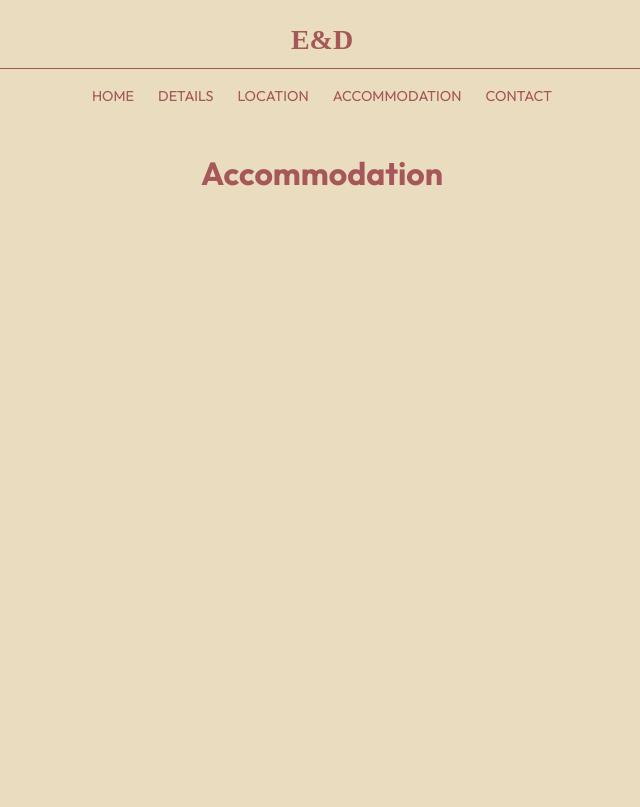
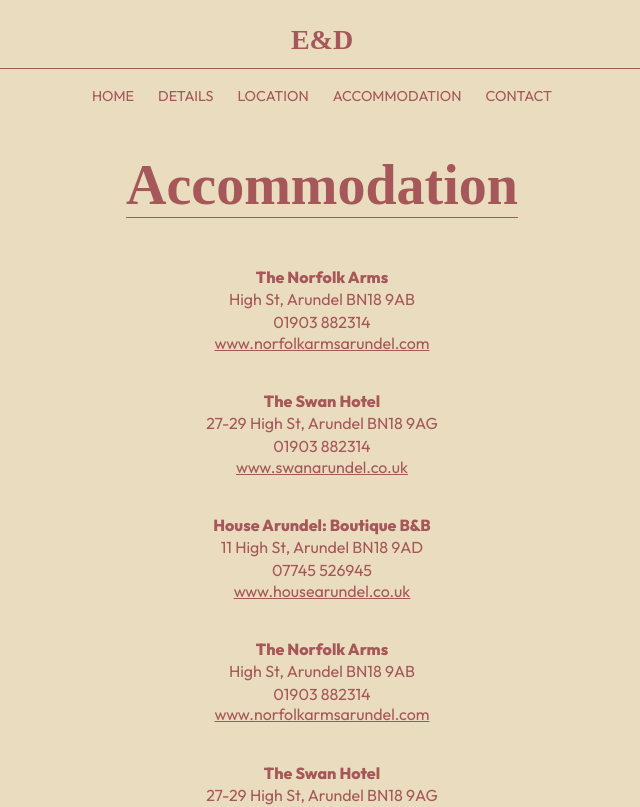
Before and after one commit to GarySimons/ellia-dylan-wedding, a React (Create React App) app: page /accommodation in a window 1280 px wide. Shown: the top 807 px of the page, without its empty margins (318-958 px from the left). Built offline with nearby package versions, Linux system fonts and the light colour scheme; a web font is replaced by a local one.

Commit message:
hotels json created. displaying on Accommodation page

```diff
--- /dev/null
+++ b/src/assets/data/hotels.json
@@ -0,0 +1,44 @@
+[
+  {
+    "name": "The Norfolk Arms",
+    "address": "High St, Arundel BN18 9AB",
+    "phone": "01903 882314",
+    "website": "https://www.norfolkarmsarundel.com/",
+    "websiteName": "www.norfolkarmsarundel.com"
+  },
+  {
+    "name": "The Swan Hotel",
+    "address": "27-29 High St, Arundel BN18 9AG",
+    "phone": "01903 882314",
+    "website": "https://www.swanarundel.co.uk/",
+    "websiteName": "www.swanarundel.co.uk"
+  },
+  {
+    "name": "House Arundel: Boutique B&B",
+    "address": "11 High St, Arundel BN18 9AD",
+    "phone": "07745 526945",
+    "website": "https://www.housearundel.co.uk/",
+    "websiteName": "www.housearundel.co.uk"
+  },
+  {
+    "name": "The Norfolk Arms",
+    "address": "High St, Arundel BN18 9AB",
+    "phone": "01903 882314",
+    "website": "https://www.norfolkarmsarundel.com/",
+    "websiteName": "www.norfolkarmsarundel.com"
+  },
+  {
+    "name": "The Swan Hotel",
+    "address": "27-29 High St, Arundel BN18 9AG",
+    "phone": "01903 882314",
+    "website": "https://www.swanarundel.co.uk/",
+    "websiteName": "www.swanarundel.co.uk"
+  },
+  {
+    "name": "House Arundel: Boutique B&B",
+    "address": "11 High St, Arundel BN18 9AD",
+    "phone": "07745 526945",
+    "website": "https://www.housearundel.co.uk/",
+    "websiteName": "www.housearundel.co.uk"
+  }
+]
--- a/src/index.scss
+++ b/src/index.scss
@@ -48,8 +48,8 @@
 
   .page-heading {
     font-family: "Grandiflora One", serif;
-      font-weight: 900;
-      font-size: 4rem;
+    font-weight: 600;
+    font-size: 3.5rem;
     color: #a65759;
     border-bottom: 0.04rem solid #a65759;
     margin: 0 0 3rem 0;
@@ -61,6 +61,7 @@
   flex-direction: column;
   justify-content: center;
   align-items: center;
+}
 
 .page-subtile {
   font-size: 1.4rem;
@@ -76,7 +77,11 @@
   font-size: 1rem;
   font-weight: 400;
   margin-bottom: 1rem;
-    line-height: 1.3;
+  line-height: 1.4;
+
+  &.no-margin {
+    margin-bottom: 0;
+  }
 
   &.bold {
     font-weight: 800;
@@ -87,11 +92,10 @@
     font-weight: 400;
     margin-bottom: 0;
     text-decoration: underline;
-      margin: -1rem 0 1rem 0;
+    margin: -1.1rem 0 1rem 0;
 
     &:hover {
       opacity: 0.6;
     }
   }
 }
-}
--- a/src/routes/Accommodation.js
+++ b/src/routes/Accommodation.js
@@ -1,13 +1,31 @@
-import React from "react";
+import React, { useEffect, useState } from "react";
 import Navbar from "../components/Navbar";
 import Footer from "../components/Footer";
+import hotelsData from "../assets/data/hotels.json";
 
 const Accommodation = () => {
+  const [hotels, setHotels] = useState([]);
+
+  useEffect(() => {
+    setHotels(hotelsData);
+  }, []);
+
   return (
     <div>
       <Navbar />
       <div className="main-container">
-        <h1>Accommodation</h1>
+        <h1 className="page-heading">Accommodation</h1>
+        {hotels.map((hotel, index) => (
+          <div key={index}>
+            <p className="page-text bold">{hotel.name}</p>
+            <p className="page-text no-margin">{hotel.address}</p>
+            <p className="page-text">{hotel.phone}</p>
+            <a href={hotel.website} target="_blank" rel="noopener noreferrer">
+              <p className="page-text link">{hotel.websiteName}</p>
+            </a>
+            <br />
+          </div>
+        ))}
       </div>
       <Footer />
     </div>
```
Lines whose indentation alone changed are shown as unchanged.
